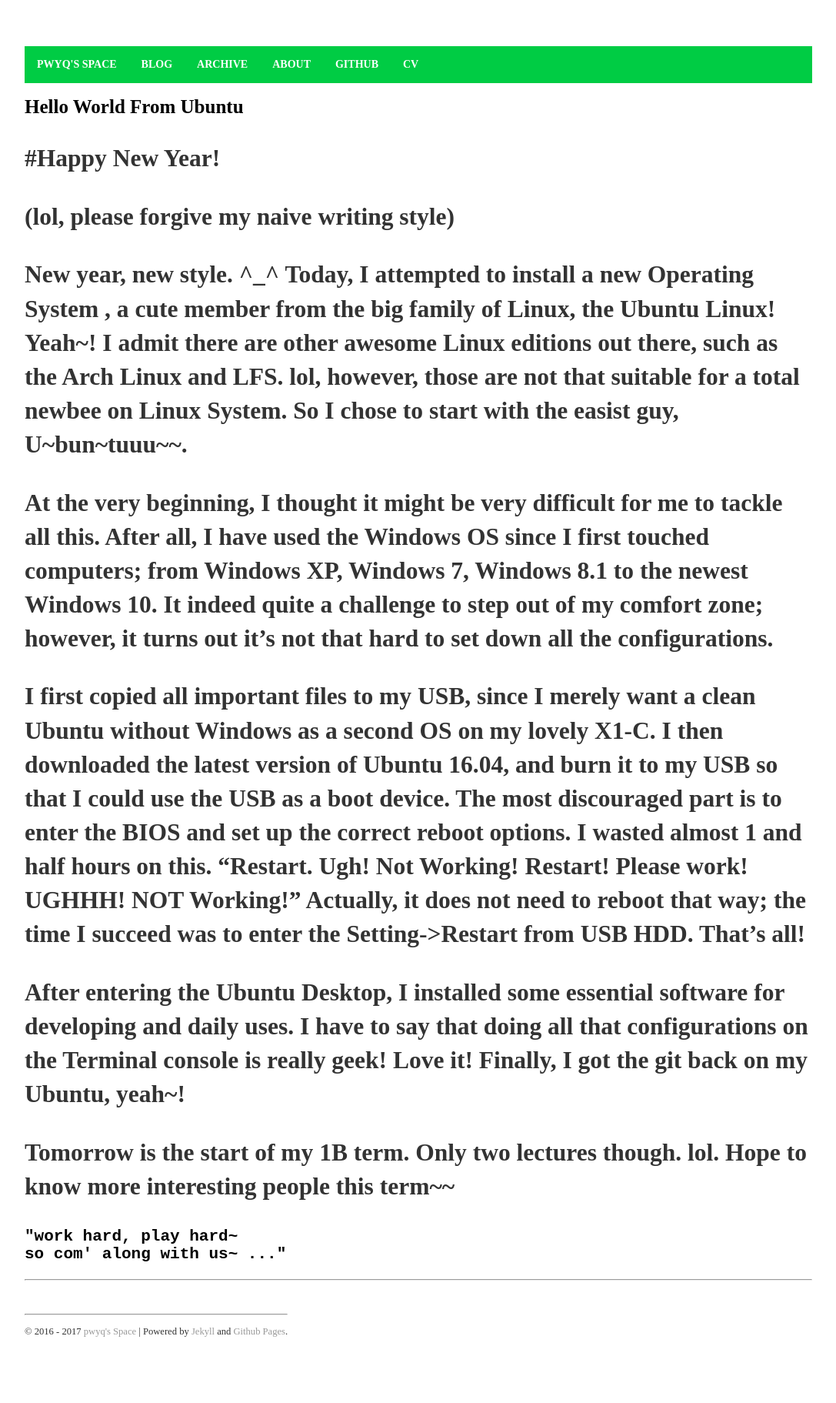
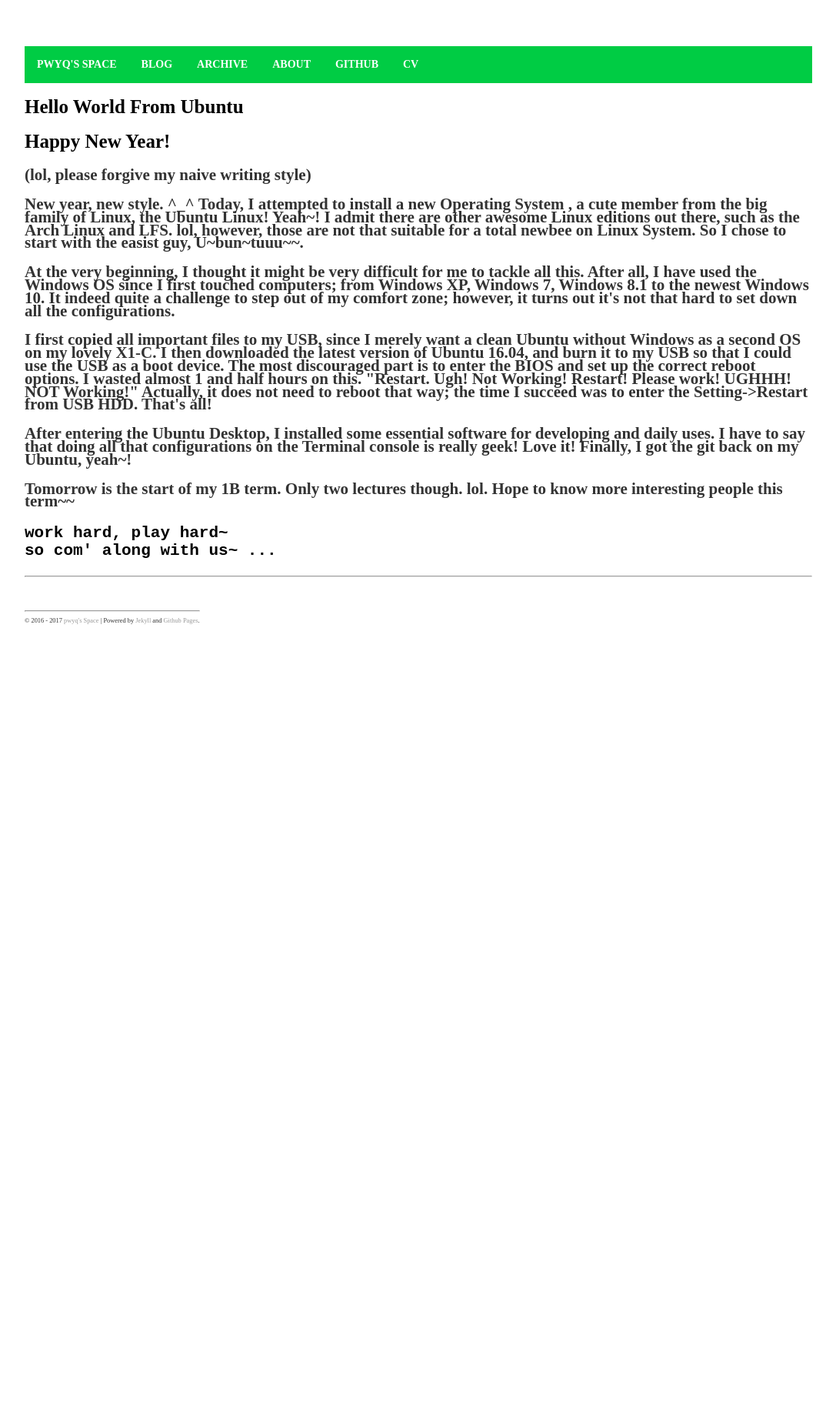
Before and after one commit to pwyq/blog, a Jekyll site: the page built from _posts/2017-01-02-Hello-World-From-Ubuntu.md, in a window 1280 px wide. Shown: the whole page at 77% size, without its empty margins (96-1183 px from the left). Built offline with Jekyll 4.4.1, drawn with Linux system fonts in a browser that asks for light colours; comment, search, counter and statistics services are not loaded; after the commit the page ends 909 px from its top, so only the background shows below that.

Commit message:
last commit

```diff
--- a/_posts/2017-01-02-Hello-World-From-Ubuntu.md
+++ b/_posts/2017-01-02-Hello-World-From-Ubuntu.md
@@ -4,19 +4,19 @@ title: "Hello World From Ubuntu"
 date: 2017-01-02
 ---
 
-#Happy New Year!
+# Happy New Year!
 
-(lol, please forgive my naive writing style)
+<p>(lol, please forgive my naive writing style)</p>
 
-New year, new style. ^_^ Today, I attempted to install a new Operating System , a cute member from the big family of Linux, the Ubuntu Linux! Yeah~! I admit there are other awesome Linux editions out there, such as the Arch Linux and LFS. lol, however, those are not that suitable for a total newbee on Linux System. So I chose to start with the easist guy, U~bun~tuuu~~.
+<p>New year, new style. ^_^ Today, I attempted to install a new Operating System , a cute member from the big family of Linux, the Ubuntu Linux! Yeah~! I admit there are other awesome Linux editions out there, such as the Arch Linux and LFS. lol, however, those are not that suitable for a total newbee on Linux System. So I chose to start with the easist guy, U~bun~tuuu~~. </p>
 
-At the very beginning, I thought it might be very difficult for me to tackle all this. After all, I have used the Windows OS since I first touched computers; from Windows XP, Windows 7, Windows 8.1 to the newest Windows 10. It indeed quite a challenge to step out of my comfort zone; however, it turns out it's not that hard to set down all the configurations.
+<p>At the very beginning, I thought it might be very difficult for me to tackle all this. After all, I have used the Windows OS since I first touched computers; from Windows XP, Windows 7, Windows 8.1 to the newest Windows 10. It indeed quite a challenge to step out of my comfort zone; however, it turns out it's not that hard to set down all the configurations. </p>
 
-I first copied all important files to my USB, since I merely want a clean Ubuntu without Windows as a second OS on my lovely X1-C. I then downloaded the latest version of Ubuntu 16.04, and burn it to my USB so that I could use the USB as a boot device. The most discouraged part is to enter the BIOS and set up the correct reboot options. I wasted almost 1 and half hours on this. "Restart. Ugh! Not Working! Restart! Please work! UGHHH! NOT Working!" Actually, it does not need to reboot that way; the time I succeed was to enter the Setting->Restart from USB HDD. That's all!
+<p>I first copied all important files to my USB, since I merely want a clean Ubuntu without Windows as a second OS on my lovely X1-C. I then downloaded the latest version of Ubuntu 16.04, and burn it to my USB so that I could use the USB as a boot device. The most discouraged part is to enter the BIOS and set up the correct reboot options. I wasted almost 1 and half hours on this. "Restart. Ugh! Not Working! Restart! Please work! UGHHH! NOT Working!" Actually, it does not need to reboot that way; the time I succeed was to enter the Setting->Restart from USB HDD. That's all!</p>
 
-After entering the Ubuntu Desktop, I installed some essential software for developing and daily uses. I have to say that doing all that configurations on the Terminal console is really geek! Love it! Finally, I got the git back on my Ubuntu, yeah~!
+<p>After entering the Ubuntu Desktop, I installed some essential software for developing and daily uses. I have to say that doing all that configurations on the Terminal console is really geek! Love it! Finally, I got the git back on my Ubuntu, yeah~!</p>
 
-Tomorrow is the start of my 1B term. Only two lectures though. lol. Hope to know more interesting people this term~~
+<p>Tomorrow is the start of my 1B term. Only two lectures though. lol. Hope to know more interesting people this term~~</p>
 
-	"work hard, play hard~
-	so com' along with us~ ..."
+	work hard, play hard~
+	so com' along with us~ ...
--- a/css/main.css
+++ b/css/main.css
@@ -7,6 +7,7 @@ body {
 	padding-bottom: 60px;	/* Height of the footer */
 	font-family: Times new roman,-apple-system,BlinkMacSystemFont,SimSun,sans-serif;
 }
+/*	Navigation Bar  */
 nav ul {
     font-family: Times new roman,-apple-system,BlinkMacSystemFont,SimSun,sans-serif;
     padding: 0;
@@ -16,13 +17,11 @@ nav ul {
     font-weight: bold;
 	background-color: #00cc44;
 }
-
 nav ul li {
     display: inline;
 	float: left;
 	text-decoration: none;
 }
-
 nav ul li a {
 	display: block;
 	color: #ffffff;
@@ -30,25 +29,23 @@ nav ul li a {
 	text-align: center;
 	text-decoration: none;
 }
-
 nav ul li a:hover {
 	background-color: #00802b;
 	text-decoration: none;
 }
 
+/*	Footer Settings  */
 footer {
 	position: absolute;
     border-top: 0 solid #00663f;
     font-size: 0.6em;
 }
-
 footer ul {
     font-family: Times new roman,-apple-system,BlinkMacSystemFont,SimSun,sans-serif;
     padding: 0px;
     list-style: none;
     font-weight: bold;
 }
-
 footer ul li {
     display: inline;
     margin-right: 20px;
@@ -66,8 +63,8 @@ h1 {
     font-family: Times new roman,-apple-system,BlinkMacSystemFont,SimSun,sans-serif;
 }
 p {
-    font-size: 1.5em;
-    line-height: 1.4em;
+    font-size: 1em;
+    line-height: 0.8em;
     color: #333;
 }
 
```
Also changed, not shown: _posts/2016-12-21-pwyq-site-launched.md (+6 -2 lines).
